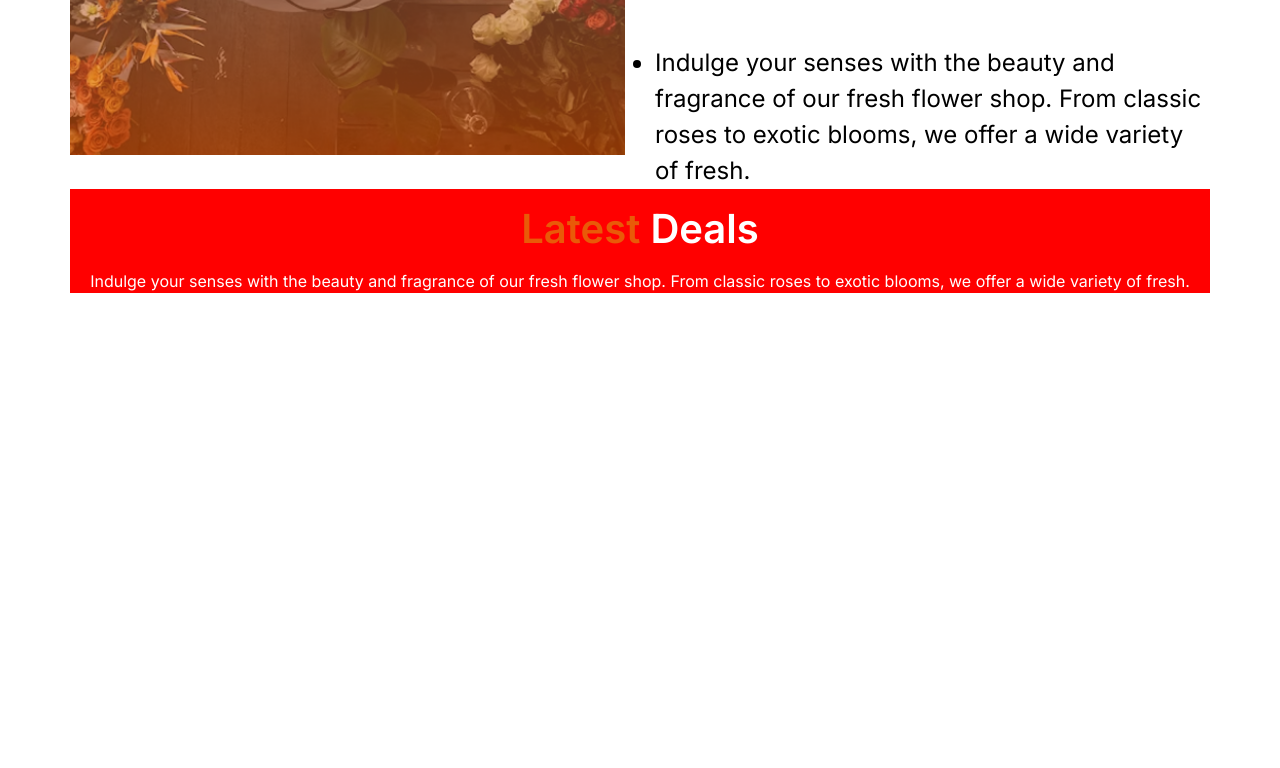
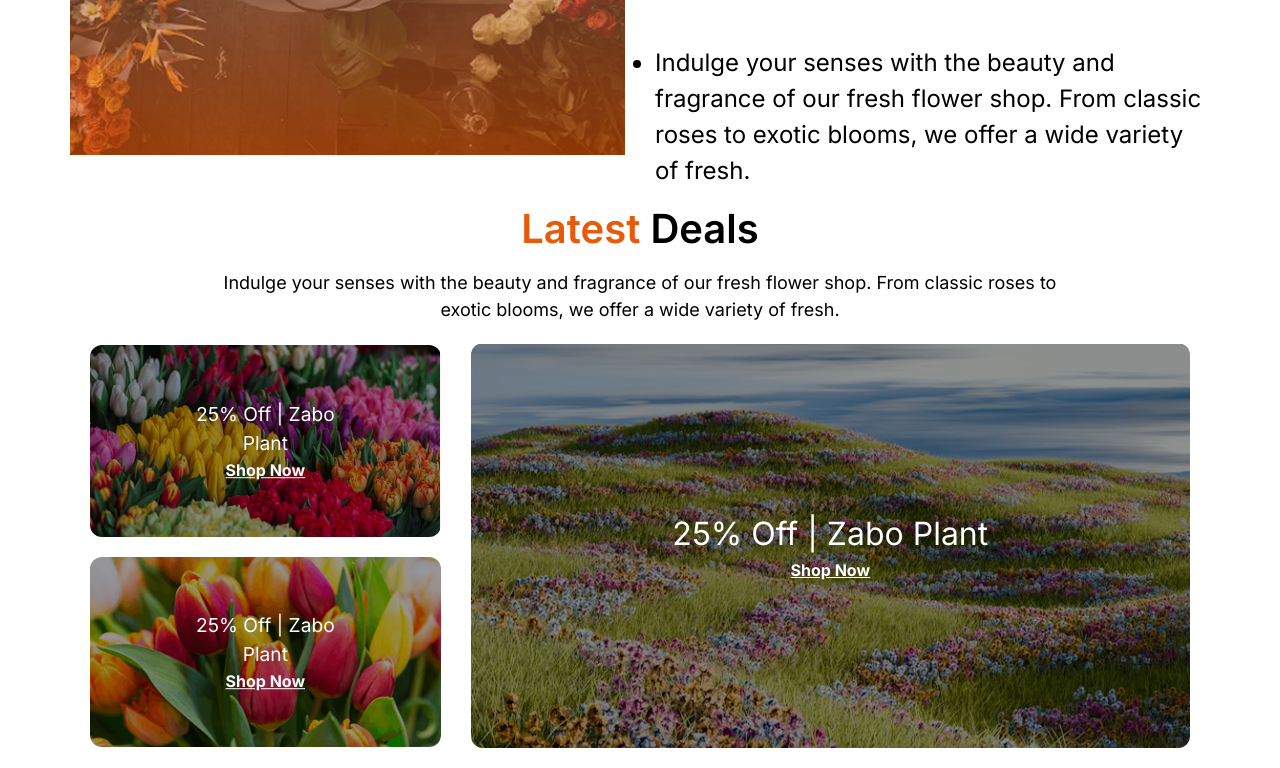
Before and after one commit to smileyminhaj/milestone-02-assignment, a plain HTML site: page index.html in a window 1280 px wide. Shown: the part 2084-2852 px from the top of the page. Before the commit the page ends 2377 px from the top, so only its background shows below. Drawn offline with nearby package versions, Linux system fonts and the light colour scheme.

Commit message:
Latest Deals Section

```diff
--- a/Styles/style.css
+++ b/Styles/style.css
@@ -160,7 +160,38 @@ h1 {
   text-align: center;
   margin: 0 auto;
 }
-
+.deals-desc{
+  width: 888px;
+  font-size: 18px;
+  text-align: center;
+}
+.deal-left{
+  display: flex;
+  flex-direction: column;
+  gap: 20px;
+}
+.deal-right{
+ position: relative;
+}
+.img-position{
+  position: absolute;
+  top: 50%;
+  left: 50%;
+  transform: translate(-50%, -50%);
+  color: ;
+}
+.collage{
+  display: flex;
+  justify-content: space-between;
+  align-items: center;
+  gap: 30px;
+  margin: 0 auto;
+  padding: 20px;
+}
+.collage img{
+  border-radius: 12px;
+  filter: brightness(60%);
+}
 /* Small Screen Media Query */
 @media screen and (max-width: 576px) {
   /* Header section */
@@ -229,14 +260,19 @@ h1 {
   /* Plant Lover Section */
   .plants-lover-section {
     display: flex;
+    margin:0;
+    align-items: center;
     flex-direction: column;
     padding: 20px;
+    justify-content: center;;
   }
   .pl-left {
     width: 100%;
   }
   .pl-right {
     width: 90%;
+    align-items: center;
+    justify-content: center;
   }
 }
 
@@ -245,3 +281,11 @@ h1 {
   background-color: red;
   color: white;
 }
+.tmp2 {
+  background-color: rgb(34, 253, 0);
+  color: white;
+}
+.tmp3 {
+  background-color: rgb(0, 21, 255);
+  color: white;
+}
--- a/index.html
+++ b/index.html
@@ -163,13 +163,41 @@ Lover -->
     </section>
 
     <!-- Latest Deals -->
-    <section class=" tmp latest-deals container">
+    <section class=" latest-deals container ">
       <h2 class="plants-title">
         <span style="color: rgb(233, 90, 8)">Latest</span> Deals
       </h2>
-      <p class="deals-desc">Indulge your senses with the beauty and fragrance of our fresh flower shop. From classic roses to exotic blooms, we offer a wide variety of fresh.</p>
+      <p class="deals-desc">
+        Indulge your senses with the beauty and fragrance of our fresh flower
+        shop. From classic roses to exotic blooms, we offer a wide variety of
+        fresh.
+      </p>
+      <!-- 3 photos collage -->
       <div class="collage">
 
+        <div class="deal-left sm:flex flex-col">
+          <div class="left-child relative">
+            <img src="./Media/deal-bloom.png" alt="">
+            <div class="img-position text-white">
+            <h2 class="text-[1.2rem] ">25% Off | Zabo Plant</h2>
+          <a class="underline font-bold mt-4" href="#">Shop Now</a>
+          </div>
+          </div>
+          <div class="left-child relative">
+            <img src="./Media/deal-ana.png" alt="">
+            <div class="img-position text-white">
+            <h2 class="text-[1.2rem] ">25% Off | Zabo Plant</h2>
+          <a class="underline font-bold mt-4" href="#">Shop Now</a>
+          </div>
+          </div>
+        </div>
+        <div class="deal-right">
+          <img src="./Media/deal-zabo.png" alt="">
+          <div class="img-position text-white">
+            <h2 class="text-[2rem] ">25% Off | Zabo Plant</h2>
+          <a class="underline font-bold mt-4" href="#">Shop Now</a>
+          </div>
+        </div>
       </div>
     </section>
   </body>
```
